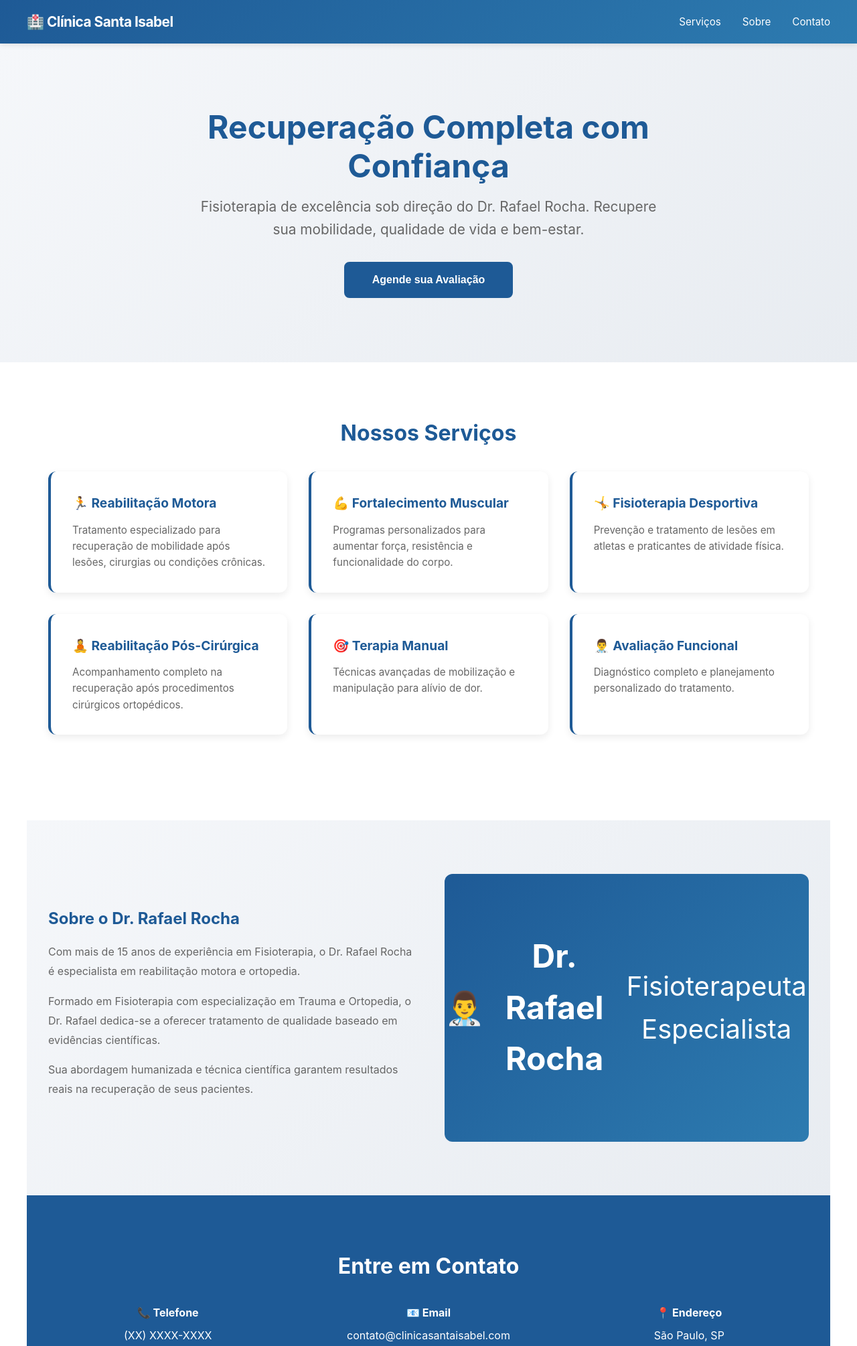
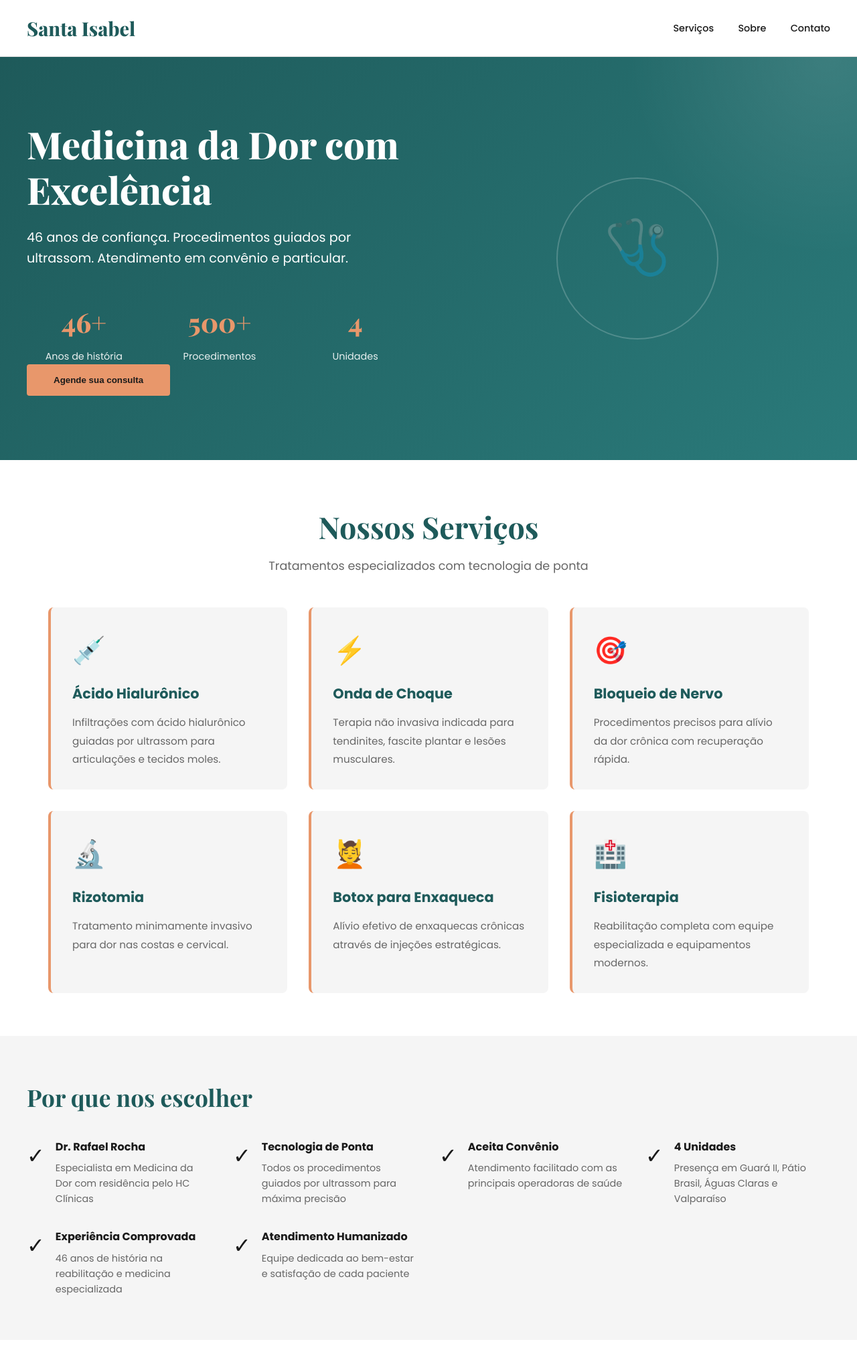
Before and after one commit to oguidomingos/rafael-rocha-lp, a plain HTML site: page index.html in a window 1280 px wide. Shown: the top 2010 px of the page at 67% size. Drawn offline with nearby package versions, Linux system fonts and the light colour scheme.

Commit message:
feat: initial LP preview for Dr. Rafael Rocha

```diff
--- a/index.html
+++ b/index.html
@@ -3,28 +3,44 @@
 <head>
   <meta charset="UTF-8">
   <meta name="viewport" content="width=device-width, initial-scale=1.0">
-    <title>Dr. Rafael Rocha - Fisioterapia Clínica Santa Isabel</title>
+  <title>Dr. Rafael Rocha — Clínica Santa Isabel</title>
+  <link href="https://fonts.googleapis.com/css2?family=Playfair+Display:wght@700;800&family=Poppins:wght@400;500;600;700&display=swap" rel="stylesheet">
   <style>
-        * { margin: 0; padding: 0; box-sizing: border-box; }
+    * {
+      margin: 0;
+      padding: 0;
+      box-sizing: border-box;
+    }
+
+    :root {
+      --primary: #1e5a5a;
+      --secondary: #e8976b;
+      --accent: #f5f5f5;
+      --dark: #1a1a1a;
+      --light: #ffffff;
+    }
+
+    html {
+      scroll-behavior: smooth;
+    }
 
     body {
-            font-family: -apple-system, BlinkMacSystemFont, 'Segoe UI', Roboto, 'Helvetica Neue', Arial, sans-serif;
+      font-family: 'Poppins', sans-serif;
       line-height: 1.6;
-            color: #333;
+      color: var(--dark);
+      background: var(--light);
     }
 
-        /* Header */
     header {
-            background: linear-gradient(135deg, #1e5a96 0%, #2d7bb0 100%);
-            color: white;
-            padding: 1rem 2rem;
       position: sticky;
       top: 0;
+      background: var(--light);
+      border-bottom: 1px solid #e0e0e0;
       z-index: 100;
-            box-shadow: 0 2px 8px rgba(0,0,0,0.1);
+      padding: 1.2rem 2rem;
     }
 
-        nav {
+    .header-content {
       max-width: 1200px;
       margin: 0 auto;
       display: flex;
@@ -33,305 +49,533 @@
     }
 
     .logo {
-            font-size: 1.3rem;
-            font-weight: 700;
-            letter-spacing: -0.5px;
+      font-family: 'Playfair Display', serif;
+      font-size: 1.8rem;
+      font-weight: 800;
+      color: var(--primary);
     }
 
-        .nav-links {
-            display: flex;
-            gap: 2rem;
-            list-style: none;
+    nav a {
+      margin-left: 2rem;
+      text-decoration: none;
+      color: var(--dark);
+      font-size: 0.9rem;
+      font-weight: 500;
+      transition: color 0.3s;
     }
 
-        .nav-links a {
-            color: white;
-            text-decoration: none;
-            font-size: 0.95rem;
-            transition: opacity 0.3s;
+    nav a:hover {
+      color: var(--secondary);
     }
 
-        .nav-links a:hover {
-            opacity: 0.8;
+    .hero {
+      background: linear-gradient(135deg, var(--primary) 0%, #2a7a7a 100%);
+      color: var(--light);
+      padding: 6rem 2rem;
+      position: relative;
+      overflow: hidden;
     }
 
-        /* Hero */
-        .hero {
-            background: linear-gradient(135deg, #f5f7fa 0%, #e8ecf1 100%);
-            padding: 6rem 2rem;
-            text-align: center;
+    .hero::before {
+      content: '';
+      position: absolute;
+      top: -50%;
+      right: -20%;
+      width: 600px;
+      height: 600px;
+      background: radial-gradient(circle, rgba(255,255,255,0.1) 0%, transparent 70%);
+      border-radius: 50%;
+      pointer-events: none;
     }
 
     .hero-content {
-            max-width: 900px;
-            margin: 0 auto;
-        }
-
-        h1 {
-            font-size: 3rem;
-            margin-bottom: 1rem;
-            color: #1e5a96;
-            font-weight: 700;
-            line-height: 1.2;
-        }
-
-        .subtitle {
-            font-size: 1.3rem;
-            color: #666;
-            margin-bottom: 2rem;
-            max-width: 700px;
-            margin-left: auto;
-            margin-right: auto;
-        }
-
-        .cta-button {
-            display: inline-block;
-            background: #1e5a96;
-            color: white;
-            padding: 1rem 2.5rem;
-            border-radius: 8px;
-            text-decoration: none;
-            font-weight: 600;
-            transition: all 0.3s;
-            border: 2px solid #1e5a96;
-            cursor: pointer;
-            font-size: 1rem;
-        }
-
-        .cta-button:hover {
-            background: transparent;
-            color: #1e5a96;
-            transform: translateY(-2px);
-            box-shadow: 0 8px 16px rgba(30, 90, 150, 0.2);
-        }
-
-        /* Sections */
-        .section {
-            padding: 5rem 2rem;
       max-width: 1200px;
       margin: 0 auto;
-        }
-
-        .section h2 {
-            font-size: 2rem;
-            margin-bottom: 2rem;
-            color: #1e5a96;
-            text-align: center;
-        }
-
-        .services-grid {
-            display: grid;
-            grid-template-columns: repeat(auto-fit, minmax(280px, 1fr));
-            gap: 2rem;
-            margin-bottom: 3rem;
-        }
-
-        .service-card {
-            background: white;
-            padding: 2rem;
-            border-radius: 12px;
-            box-shadow: 0 4px 12px rgba(0,0,0,0.08);
-            transition: all 0.3s;
-            border-left: 4px solid #1e5a96;
-        }
-
-        .service-card:hover {
-            transform: translateY(-4px);
-            box-shadow: 0 12px 24px rgba(0,0,0,0.15);
-        }
-
-        .service-card h3 {
-            color: #1e5a96;
-            margin-bottom: 0.8rem;
-            font-size: 1.2rem;
-        }
-
-        .service-card p {
-            color: #666;
-            font-size: 0.95rem;
-            line-height: 1.6;
-        }
-
-        /* About Section */
-        .about-section {
-            background: linear-gradient(135deg, #f5f7fa 0%, #e8ecf1 100%);
-        }
-
-        .about-content {
+      position: relative;
+      z-index: 1;
       display: grid;
       grid-template-columns: 1fr 1fr;
       gap: 3rem;
       align-items: center;
     }
 
-        .about-text h3 {
-            color: #1e5a96;
-            font-size: 1.5rem;
+    .hero h1 {
+      font-family: 'Playfair Display', serif;
+      font-size: 3.5rem;
+      font-weight: 800;
+      line-height: 1.2;
+      margin-bottom: 1.5rem;
+      animation: fadeInUp 0.8s ease-out;
+    }
+
+    .hero p {
+      font-size: 1.2rem;
+      opacity: 0.95;
+      margin-bottom: 2rem;
+      animation: fadeInUp 0.8s ease-out 0.2s both;
+    }
+
+    .cta-button {
+      display: inline-block;
+      background: var(--secondary);
+      color: var(--dark);
+      padding: 1rem 2.5rem;
+      border-radius: 4px;
+      text-decoration: none;
+      font-weight: 600;
+      transition: all 0.3s;
+      border: none;
+      cursor: pointer;
+      animation: fadeInUp 0.8s ease-out 0.4s both;
+    }
+
+    .cta-button:hover {
+      background: #d98456;
+      transform: translateY(-2px);
+      box-shadow: 0 8px 24px rgba(232, 151, 107, 0.3);
+    }
+
+    .hero-visual {
+      display: flex;
+      align-items: center;
+      justify-content: center;
+      animation: fadeIn 1s ease-out 0.3s both;
+    }
+
+    .hero-visual svg {
+      width: 100%;
+      max-width: 400px;
+      height: auto;
+    }
+
+    .stats {
+      display: grid;
+      grid-template-columns: repeat(3, 1fr);
+      gap: 2rem;
+      margin-top: 3rem;
+    }
+
+    .stat {
+      text-align: center;
+    }
+
+    .stat-number {
+      font-family: 'Playfair Display', serif;
+      font-size: 2.5rem;
+      font-weight: 800;
+      color: var(--secondary);
+    }
+
+    .stat-label {
+      font-size: 0.9rem;
+      opacity: 0.9;
+      margin-top: 0.5rem;
+    }
+
+    .services {
+      max-width: 1200px;
+      margin: 4rem auto;
+      padding: 0 2rem;
+    }
+
+    .services h2 {
+      font-family: 'Playfair Display', serif;
+      font-size: 2.8rem;
+      text-align: center;
+      margin-bottom: 0.5rem;
+      color: var(--primary);
+    }
+
+    .services-subtitle {
+      text-align: center;
+      color: #666;
+      margin-bottom: 3rem;
+      font-size: 1.1rem;
+    }
+
+    .services-grid {
+      display: grid;
+      grid-template-columns: repeat(auto-fit, minmax(300px, 1fr));
+      gap: 2rem;
+    }
+
+    .service-card {
+      background: var(--accent);
+      padding: 2rem;
+      border-radius: 8px;
+      transition: all 0.3s;
+      border-left: 4px solid var(--secondary);
+    }
+
+    .service-card:hover {
+      transform: translateY(-4px);
+      box-shadow: 0 12px 32px rgba(0, 0, 0, 0.1);
+    }
+
+    .service-icon {
+      font-size: 2.5rem;
       margin-bottom: 1rem;
     }
 
-        .about-text p {
+    .service-card h3 {
+      font-size: 1.3rem;
+      margin-bottom: 0.8rem;
+      color: var(--primary);
+    }
+
+    .service-card p {
+      color: #666;
+      font-size: 0.95rem;
+      line-height: 1.8;
+    }
+
+    .trust {
+      background: var(--accent);
+      padding: 4rem 2rem;
+      margin: 4rem 0;
+    }
+
+    .trust-content {
+      max-width: 1200px;
+      margin: 0 auto;
+    }
+
+    .trust h2 {
+      font-family: 'Playfair Display', serif;
+      font-size: 2.2rem;
+      margin-bottom: 2rem;
+      color: var(--primary);
+    }
+
+    .trust-grid {
+      display: grid;
+      grid-template-columns: repeat(auto-fit, minmax(250px, 1fr));
+      gap: 2rem;
+    }
+
+    .trust-item {
+      display: flex;
+      gap: 1rem;
+    }
+
+    .trust-icon {
+      font-size: 2rem;
+      flex-shrink: 0;
+    }
+
+    .trust-item h3 {
+      font-size: 1rem;
+      margin-bottom: 0.5rem;
+      color: var(--dark);
+    }
+
+    .trust-item p {
+      font-size: 0.9rem;
+      color: #666;
+    }
+
+    .about {
+      max-width: 1200px;
+      margin: 4rem auto;
+      padding: 0 2rem;
+      display: grid;
+      grid-template-columns: 1fr 1fr;
+      gap: 3rem;
+      align-items: center;
+    }
+
+    .about h2 {
+      font-family: 'Playfair Display', serif;
+      font-size: 2.5rem;
+      color: var(--primary);
+      margin-bottom: 1.5rem;
+    }
+
+    .about p {
       color: #666;
       margin-bottom: 1rem;
       line-height: 1.8;
     }
 
     .about-image {
-            background: linear-gradient(135deg, #1e5a96 0%, #2d7bb0 100%);
-            height: 400px;
-            border-radius: 12px;
+      background: linear-gradient(135deg, var(--primary) 0%, #2a7a7a 100%);
+      height: 300px;
+      border-radius: 8px;
       display: flex;
       align-items: center;
       justify-content: center;
-            color: white;
+      color: var(--light);
       font-size: 3rem;
-            text-align: center;
     }
 
-        /* Contact Section */
-        .contact-section {
-            background: #1e5a96;
-            color: white;
-            text-align: center;
+    footer {
+      background: var(--dark);
+      color: var(--light);
+      padding: 3rem 2rem;
+      margin-top: 4rem;
     }
 
-        .contact-section h2 {
-            color: white;
+    .footer-content {
+      max-width: 1200px;
+      margin: 0 auto;
+      display: grid;
+      grid-template-columns: repeat(auto-fit, minmax(250px, 1fr));
+      gap: 2rem;
     }
 
-        .contact-info {
-            display: grid;
-            grid-template-columns: repeat(auto-fit, minmax(200px, 1fr));
-            gap: 2rem;
-            margin-bottom: 2rem;
+    .footer-section h3 {
+      margin-bottom: 1rem;
+      font-size: 1rem;
     }
 
-        .contact-item h4 {
+    .footer-section a {
+      display: block;
+      color: #ccc;
+      text-decoration: none;
       margin-bottom: 0.5rem;
+      font-size: 0.9rem;
+      transition: color 0.3s;
     }
 
-        /* Footer */
-        footer {
-            background: #0f3a5f;
-            color: white;
-            text-align: center;
-            padding: 2rem;
+    .footer-section a:hover {
+      color: var(--secondary);
     }
 
-        /* Responsive */
+    .footer-bottom {
+      text-align: center;
+      margin-top: 2rem;
+      padding-top: 2rem;
+      border-top: 1px solid #333;
+      font-size: 0.85rem;
+      color: #999;
+    }
+
+    @keyframes fadeInUp {
+      from {
+        opacity: 0;
+        transform: translateY(30px);
+      }
+      to {
+        opacity: 1;
+        transform: translateY(0);
+      }
+    }
+
+    @keyframes fadeIn {
+      from {
+        opacity: 0;
+      }
+      to {
+        opacity: 1;
+      }
+    }
+
     @media (max-width: 768px) {
-            h1 { font-size: 2rem; }
-            .nav-links { display: none; }
-            .about-content { grid-template-columns: 1fr; }
-            .section { padding: 3rem 1rem; }
+      .hero-content {
+        grid-template-columns: 1fr;
+      }
+      .hero h1 {
+        font-size: 2.5rem;
+      }
+      .stats {
+        grid-template-columns: 1fr;
+      }
+      nav {
+        display: none;
+      }
+      .about {
+        grid-template-columns: 1fr;
+      }
+      .header-content {
+        flex-direction: column;
+        gap: 1rem;
+      }
     }
   </style>
 </head>
 <body>
-    <!-- Header -->
   <header>
+    <div class="header-content">
+      <div class="logo">Santa Isabel</div>
       <nav>
-            <div class="logo">🏥 Clínica Santa Isabel</div>
-            <ul class="nav-links">
-                <li><a href="#servicos">Serviços</a></li>
-                <li><a href="#sobre">Sobre</a></li>
-                <li><a href="#contato">Contato</a></li>
-            </ul>
+        <a href="#services">Serviços</a>
+        <a href="#about">Sobre</a>
+        <a href="#contact">Contato</a>
       </nav>
+    </div>
   </header>
 
-    <!-- Hero -->
   <section class="hero">
     <div class="hero-content">
-            <h1>Recuperação Completa com Confiança</h1>
-            <p class="subtitle">
-                Fisioterapia de excelência sob direção do Dr. Rafael Rocha.
-                Recupere sua mobilidade, qualidade de vida e bem-estar.
-            </p>
-            <button class="cta-button">Agende sua Avaliação</button>
+      <div>
+        <h1>Medicina da Dor com Excelência</h1>
+        <p>46 anos de confiança. Procedimentos guiados por ultrassom. Atendimento em convênio e particular.</p>
+
+        <div class="stats">
+          <div class="stat">
+            <div class="stat-number">46+</div>
+            <div class="stat-label">Anos de história</div>
           </div>
-    </section>
+          <div class="stat">
+            <div class="stat-number">500+</div>
+            <div class="stat-label">Procedimentos</div>
+          </div>
+          <div class="stat">
+            <div class="stat-number">4</div>
+            <div class="stat-label">Unidades</div>
+          </div>
+        </div>
 
-    <!-- Services -->
-    <section id="servicos" class="section">
-        <h2>Nossos Serviços</h2>
-        <div class="services-grid">
-            <div class="service-card">
-                <h3>🏃 Reabilitação Motora</h3>
-                <p>Tratamento especializado para recuperação de mobilidade após lesões, cirurgias ou condições crônicas.</p>
+        <button class="cta-button">Agende sua consulta</button>
       </div>
-            <div class="service-card">
-                <h3>💪 Fortalecimento Muscular</h3>
-                <p>Programas personalizados para aumentar força, resistência e funcionalidade do corpo.</p>
-            </div>
-            <div class="service-card">
-                <h3>🤸 Fisioterapia Desportiva</h3>
-                <p>Prevenção e tratamento de lesões em atletas e praticantes de atividade física.</p>
-            </div>
-            <div class="service-card">
-                <h3>🧘 Reabilitação Pós-Cirúrgica</h3>
-                <p>Acompanhamento completo na recuperação após procedimentos cirúrgicos ortopédicos.</p>
-            </div>
-            <div class="service-card">
-                <h3>🎯 Terapia Manual</h3>
-                <p>Técnicas avançadas de mobilização e manipulação para alívio de dor.</p>
-            </div>
-            <div class="service-card">
-                <h3>👨‍⚕️ Avaliação Funcional</h3>
-                <p>Diagnóstico completo e planejamento personalizado do tratamento.</p>
+      <div class="hero-visual">
+        <svg viewBox="0 0 400 300" xmlns="http://www.w3.org/2000/svg">
+          <g opacity="0.2">
+            <circle cx="200" cy="150" r="120" stroke="white" stroke-width="2" fill="none"/>
+          </g>
+          <text x="200" y="160" font-size="80" text-anchor="middle" fill="white" opacity="0.3">🩺</text>
+        </svg>
       </div>
     </div>
   </section>
 
-    <!-- About -->
-    <section id="sobre" class="section about-section">
-        <div class="about-content">
-            <div class="about-text">
-                <h3>Sobre o Dr. Rafael Rocha</h3>
-                <p>
-                    Com mais de 15 anos de experiência em Fisioterapia, o Dr. Rafael Rocha é especialista em
-                    reabilitação motora e ortopedia.
-                </p>
-                <p>
-                    Formado em Fisioterapia com especialização em Trauma e Ortopedia, o Dr. Rafael dedica-se a oferecer
-                    tratamento de qualidade baseado em evidências científicas.
-                </p>
-                <p>
-                    Sua abordagem humanizada e técnica científica garantem resultados reais na recuperação de seus pacientes.
-                </p>
+  <section class="services" id="services">
+    <h2>Nossos Serviços</h2>
+    <p class="services-subtitle">Tratamentos especializados com tecnologia de ponta</p>
+
+    <div class="services-grid">
+      <div class="service-card">
+        <div class="service-icon">💉</div>
+        <h3>Ácido Hialurônico</h3>
+        <p>Infiltrações com ácido hialurônico guiadas por ultrassom para articulações e tecidos moles.</p>
       </div>
-            <div class="about-image">
-                👨‍⚕️<br><strong>Dr. Rafael Rocha</strong><br><small>Fisioterapeuta Especialista</small>
+
+      <div class="service-card">
+        <div class="service-icon">⚡</div>
+        <h3>Onda de Choque</h3>
+        <p>Terapia não invasiva indicada para tendinites, fascite plantar e lesões musculares.</p>
+      </div>
+
+      <div class="service-card">
+        <div class="service-icon">🎯</div>
+        <h3>Bloqueio de Nervo</h3>
+        <p>Procedimentos precisos para alívio da dor crônica com recuperação rápida.</p>
+      </div>
+
+      <div class="service-card">
+        <div class="service-icon">🔬</div>
+        <h3>Rizotomia</h3>
+        <p>Tratamento minimamente invasivo para dor nas costas e cervical.</p>
+      </div>
+
+      <div class="service-card">
+        <div class="service-icon">💆</div>
+        <h3>Botox para Enxaqueca</h3>
+        <p>Alívio efetivo de enxaquecas crônicas através de injeções estratégicas.</p>
+      </div>
+
+      <div class="service-card">
+        <div class="service-icon">🏥</div>
+        <h3>Fisioterapia</h3>
+        <p>Reabilitação completa com equipe especializada e equipamentos modernos.</p>
       </div>
     </div>
   </section>
 
-    <!-- Contact -->
-    <section id="contato" class="section contact-section">
-        <h2>Entre em Contato</h2>
-        <div class="contact-info">
-            <div class="contact-item">
-                <h4>📞 Telefone</h4>
-                <p>(XX) XXXX-XXXX</p>
-            </div>
-            <div class="contact-item">
-                <h4>📧 Email</h4>
-                <p>contato@clinicasantaisabel.com</p>
-            </div>
-            <div class="contact-item">
-                <h4>📍 Endereço</h4>
-                <p>São Paulo, SP</p>
+  <section class="trust">
+    <div class="trust-content">
+      <h2>Por que nos escolher</h2>
+
+      <div class="trust-grid">
+        <div class="trust-item">
+          <div class="trust-icon">✓</div>
+          <div>
+            <h3>Dr. Rafael Rocha</h3>
+            <p>Especialista em Medicina da Dor com residência pelo HC Clínicas</p>
           </div>
         </div>
-        <button class="cta-button">Agende Agora</button>
+
+        <div class="trust-item">
+          <div class="trust-icon">✓</div>
+          <div>
+            <h3>Tecnologia de Ponta</h3>
+            <p>Todos os procedimentos guiados por ultrassom para máxima precisão</p>
+          </div>
+        </div>
+
+        <div class="trust-item">
+          <div class="trust-icon">✓</div>
+          <div>
+            <h3>Aceita Convênio</h3>
+            <p>Atendimento facilitado com as principais operadoras de saúde</p>
+          </div>
+        </div>
+
+        <div class="trust-item">
+          <div class="trust-icon">✓</div>
+          <div>
+            <h3>4 Unidades</h3>
+            <p>Presença em Guará II, Pátio Brasil, Águas Claras e Valparaíso</p>
+          </div>
+        </div>
+
+        <div class="trust-item">
+          <div class="trust-icon">✓</div>
+          <div>
+            <h3>Experiência Comprovada</h3>
+            <p>46 anos de história na reabilitação e medicina especializada</p>
+          </div>
+        </div>
+
+        <div class="trust-item">
+          <div class="trust-icon">✓</div>
+          <div>
+            <h3>Atendimento Humanizado</h3>
+            <p>Equipe dedicada ao bem-estar e satisfação de cada paciente</p>
+          </div>
+        </div>
+      </div>
+    </div>
   </section>
 
-    <!-- Footer -->
-    <footer>
+  <section class="about" id="about">
+    <div>
+      <h2>Sobre Dr. Rafael Rocha</h2>
+      <p>Especialista em Medicina da Dor com extensa experiência em procedimentos minimamente invasivos guiados por ultrassom.</p>
+      <p>Formado pela Universidade de Brasília com residência em Anestesiologia pelo Hospital das Clínicas da Faculdade Federal, Dr. Rafael Rocha complementou sua formação com especialização em Medicina da Dor, desenvolvendo expertise única em procedimentos avançados.</p>
+      <p>Com mais de 500 procedimentos em centro cirúrgico, atua nas principais clínicas de Brasília, sempre priorizando a precisão técnica e o conforto do paciente.</p>
+    </div>
+    <div class="about-image">
+      🩺
+    </div>
+  </section>
+
+  <footer id="contact">
+    <div class="footer-content">
+      <div class="footer-section">
+        <h3>Unidades</h3>
+        <a href="#">Guará II</a>
+        <a href="#">Pátio Brasil</a>
+        <a href="#">Águas Claras</a>
+        <a href="#">Valparaíso</a>
+      </div>
+      <div class="footer-section">
+        <h3>Serviços</h3>
+        <a href="#">Ácido Hialurônico</a>
+        <a href="#">Onda de Choque</a>
+        <a href="#">Bloqueio de Nervo</a>
+        <a href="#">Rizotomia</a>
+      </div>
+      <div class="footer-section">
+        <h3>Contato</h3>
+        <a href="tel:+5561999999999">+55 (61) 99999-9999</a>
+        <a href="mailto:contato@santaisabel.com.br">contato@santaisabel.com.br</a>
+        <a href="#">WhatsApp</a>
+      </div>
+    </div>
+    <div class="footer-bottom">
       <p>&copy; 2026 Clínica Santa Isabel. Todos os direitos reservados.</p>
-        <p style="font-size: 0.9rem; margin-top: 0.5rem; opacity: 0.8;">
-            Preview criado para apresentação comercial | Dr. Rafael Rocha
-        </p>
+    </div>
   </footer>
 </body>
 </html>
```
Lines whose indentation alone changed are shown as unchanged.
